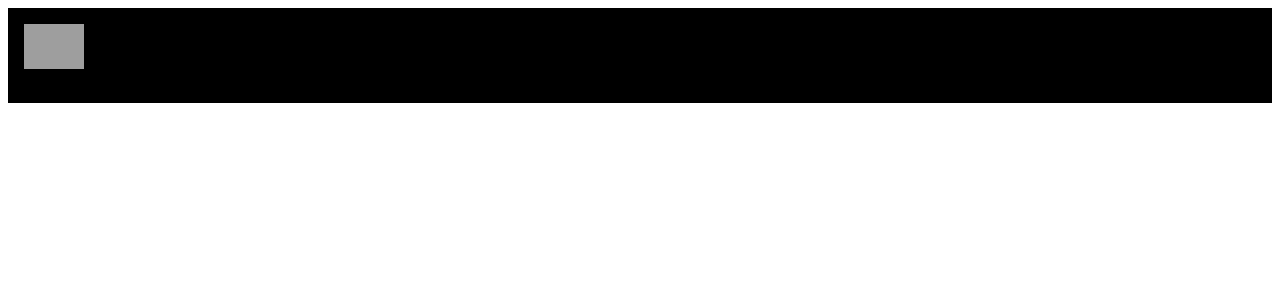
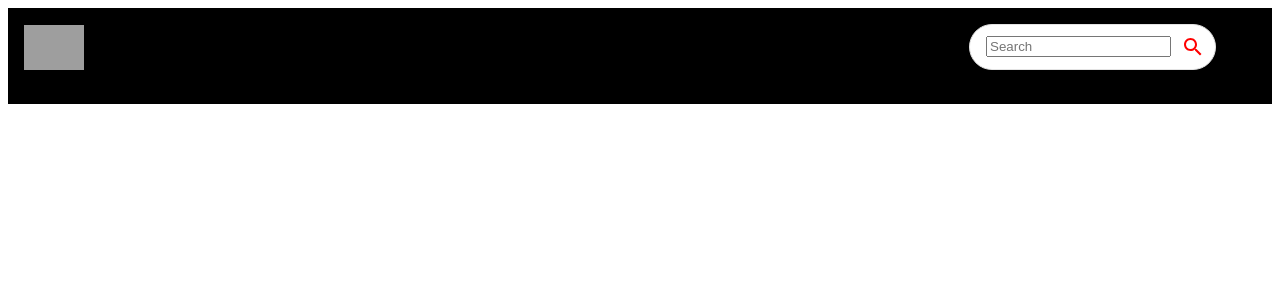
Before and after one commit to ArslanJajja1/Video-Sharing-Application, a React (Create React App) app: page / in a window 1280 px wide. Shown: the top 300 px of the page. Built offline with nearby package versions, Linux system fonts and the light colour scheme; grey boxes are pictures that could not be loaded.

Commit message:
search bar setup in navbar

```diff
--- a/src/components/Navbar.jsx
+++ b/src/components/Navbar.jsx
@@ -1,6 +1,7 @@
 import {Stack} from '@mui/material'
 import {Link} from 'react-router-dom'
 import {logo} from '../utils/constants'
+import SearchBar from './SearchBar'
 
 const Navbar = () => {
   return (
@@ -13,7 +14,7 @@
         <Link to='/' style={{display:'flex',alignItems:'center'}}>
           <img src={logo} alt="logo" height={45}/>
         </Link>
-
+      <SearchBar />
     </Stack>
   )
 }
--- /dev/null
+++ b/src/components/SearchBar.jsx
@@ -0,0 +1,27 @@
+import React,{useState} from 'react'
+import { useNavigate } from 'react-router-dom'
+import {Paper , IconButton} from '@mui/material'
+import {Search} from '@mui/icons-material'
+
+const SearchBar = () => {
+  return (
+    <Paper
+    component='form'
+    onSubmit={()=>{}}
+    sx={{borderRadius:20,border:"1px solid #e3e3e3",pl:2,boxShadow:"none",mr:{sm:5}}}
+    >
+        <input
+         type="text"
+        className='search-bar'
+        placeholder='Search'
+        value=''
+        onChange={()=>{}}
+        />
+        <IconButton type='submit' sx={{p:'10px',color:'red'}}>
+           <Search/>
+        </IconButton>
+    </Paper>
+  )
+}
+
+export default SearchBar
```
